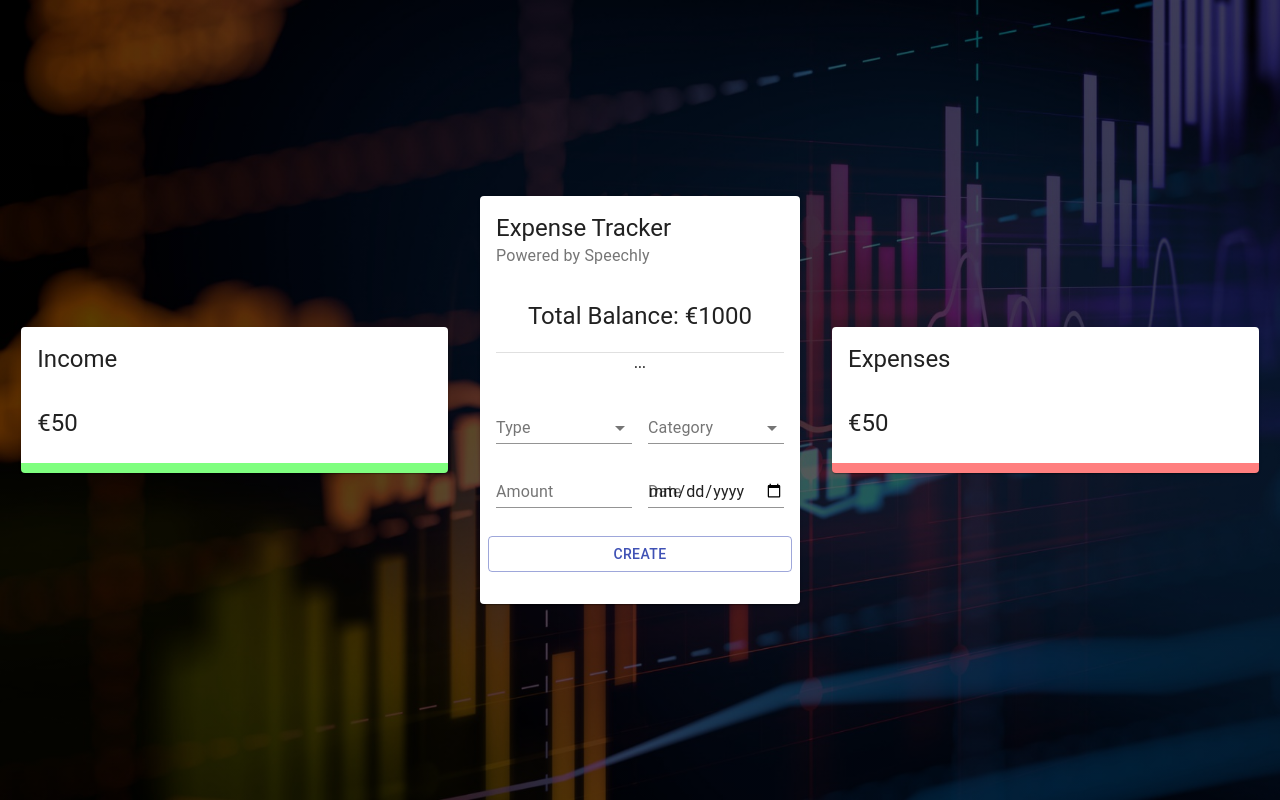
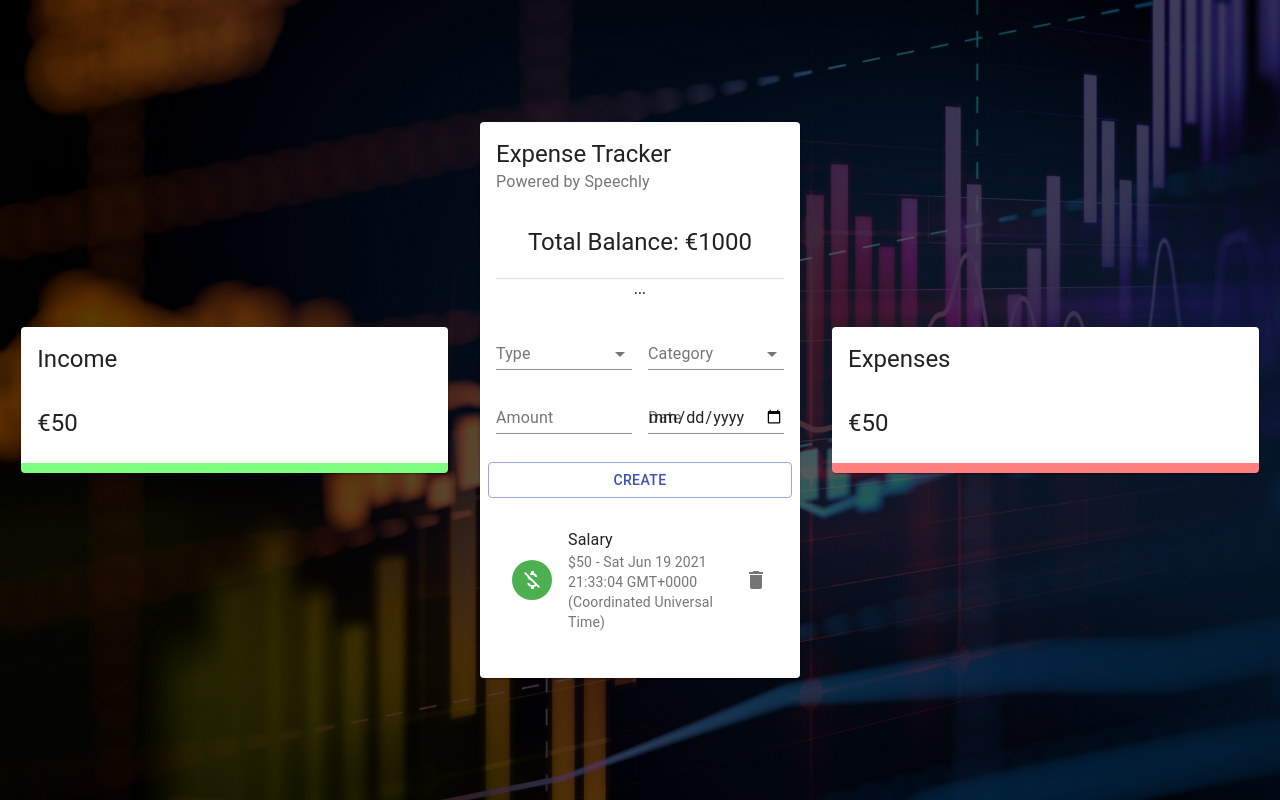
Before and after one commit to begovicg/react_expense_speechly, a React (Create React App) app: page / in a window 1280 px wide. Built offline with nearby package versions, Linux system fonts and the light colour scheme.

Commit message:
Added List subcomponent

```diff
--- a/src/components/Main/List/List.jsx
+++ b/src/components/Main/List/List.jsx
@@ -8,7 +8,9 @@
 
     const classes = useStyles();
 
-    const transactions = [];
+    const transactions = [
+        { id: '1', type: 'Income', category: 'Salary', amount: 50, date: new Date() }
+    ];
 
     return (
         <MUIList dense={false} className={classes.list}>
@@ -22,7 +24,7 @@
                     </ListItemAvatar>
                     <ListItemText primary={transaction.category} secondary={`$${transaction.amount} - ${transaction.date}`} />
                     <ListItemSecondaryAction>
-                    <IconButton edge="end" aria-label="delete" onClick={() => deleteTransaction(transaction.id)}>
+                    <IconButton edge="end" aria-label="delete">
                         <Delete />
                     </IconButton>
                     </ListItemSecondaryAction>
--- a/src/components/Main/Main.jsx
+++ b/src/components/Main/Main.jsx
@@ -2,6 +2,7 @@
 import {Card, CardHeader, CardContent, Typography, Grid, Divider } from '@material-ui/core';
 
 import Form from './Form/Form';
+import List from './List/List';
 
 import useStyles from './styles';
 
@@ -22,9 +23,9 @@
             </CardContent>
             <CardContent className={classes.cartContent}>
                 <Grid container spacing={2}>
-                <Grid item xs={12}>
-                    {/* TODO: insert List subcomponent */}
-                </Grid>
+                    <Grid item xs={12}>
+                        <List />
+                    </Grid>
                 </Grid>
             </CardContent>
         </Card>
```
